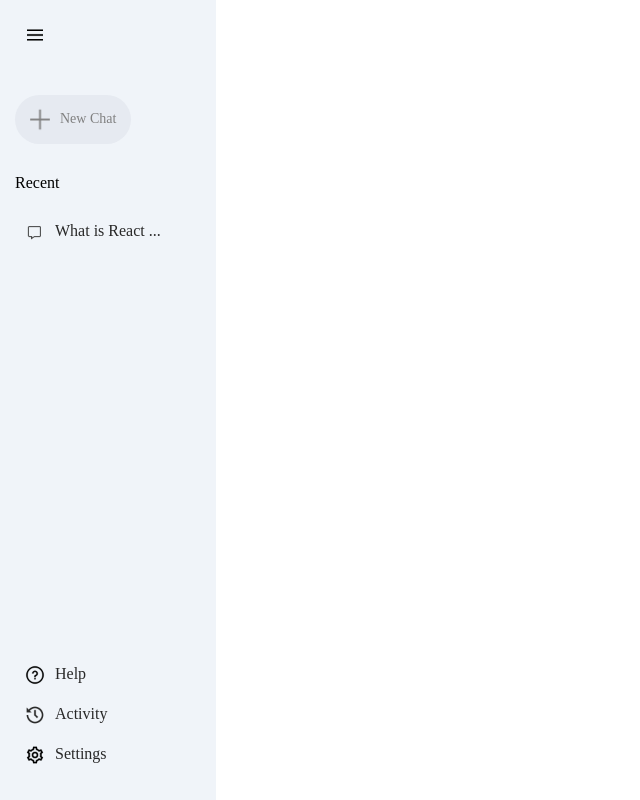
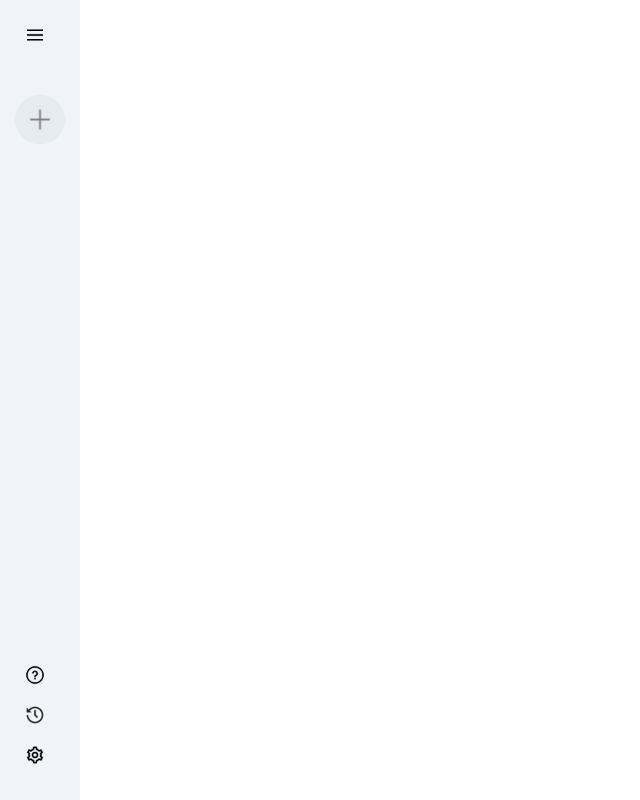
Before and after one commit to Khushi2402/Gemini-Clone, a React (Vite) app: page / in a window 1280 px wide. Shown: the whole page, without its empty margins (0-640 px from the left). Built offline with nearby package versions, Linux system fonts and the light colour scheme.

Commit message:
feat: Add Toggle Sidebar

```diff
--- a/src/components/Sidebar/Sidebar.jsx
+++ b/src/components/Sidebar/Sidebar.jsx
@@ -1,15 +1,20 @@
+import React, {useState} from 'react';
 import './Sidebar.css';
 import { assets } from '../../assets/assets';
 
 const Sidebar = () => {
+
+  const [extended, setExtended ] = useState(false)
+
   return (
     <div className="sidebar">
       <div className="top">
-        <img className="menu" src={assets.menu_icon} alt="" />
+        <img onClick={() => setExtended(prev=>!prev)} className="menu" src={assets.menu_icon} alt="" />
         <div className="new-chat">
           <img src={assets.plus_icon} alt="" />
-          <p>New Chat</p>
+          {extended ? <p>New Chat</p> : null}
         </div>
+        {extended ? (
           <div className="recent">
             <p className="recent-title">Recent</p>
             <div className="recent-entry">
@@ -17,19 +22,20 @@
               <p>What is React ... </p>
             </div>
           </div>
+        ) : null}
       </div>
       <div className="bottom">
         <div className="bottom-item recent-entry">
           <img src={assets.question_icon} alt="" />
-          <p>Help</p>
+          {extended ? <p>Help</p> : null}
         </div>
         <div className="bottom-item recent-entry">
           <img src={assets.history_icon} alt="" />
-          <p>Activity</p>
+          {extended ? <p>Activity</p> : null}
         </div>
         <div className="bottom-item recent-entry">
           <img src={assets.setting_icon} alt="" />
-          <p>Settings</p>
+          {extended ? <p>Settings</p> : null}
         </div>
       </div>
     </div>
--- a/src/index.css
+++ b/src/index.css
@@ -1,7 +1,10 @@
+@import url('https://fonts.googleapis.com/css2?family=Poppins:ital,wght@0,100;0,200;0,300;0,400;0,500;0,600;0,700;0,800;0,900;1,100;1,200;1,300;1,400;1,500;1,600;1,700;1,800;1,900&display=swap');
+
 * {
   padding: 0;
   margin: 0;
   box-sizing: border-box;
+  font-family: 'Poppins';
 }
 
 #root {
```
Lines whose indentation alone changed are shown as unchanged.
